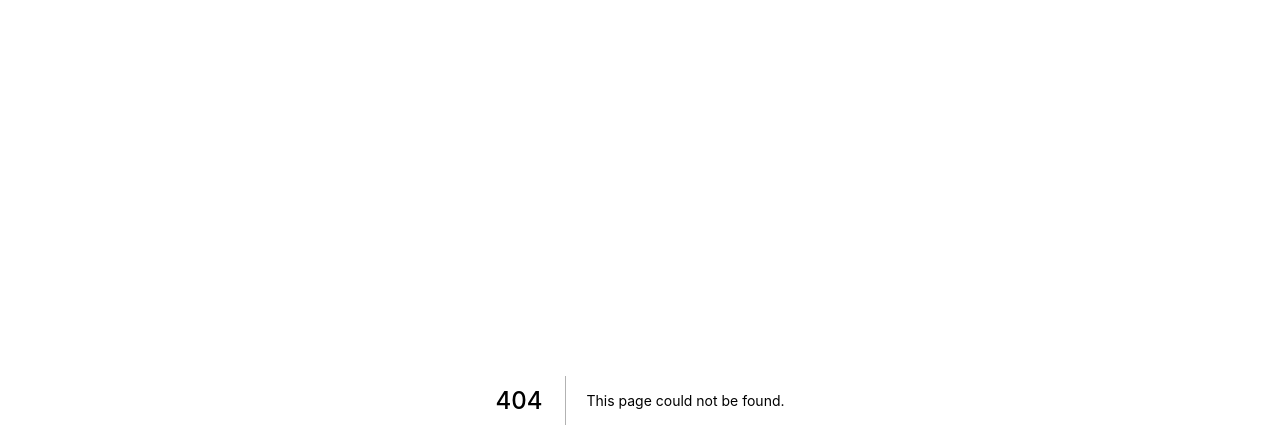
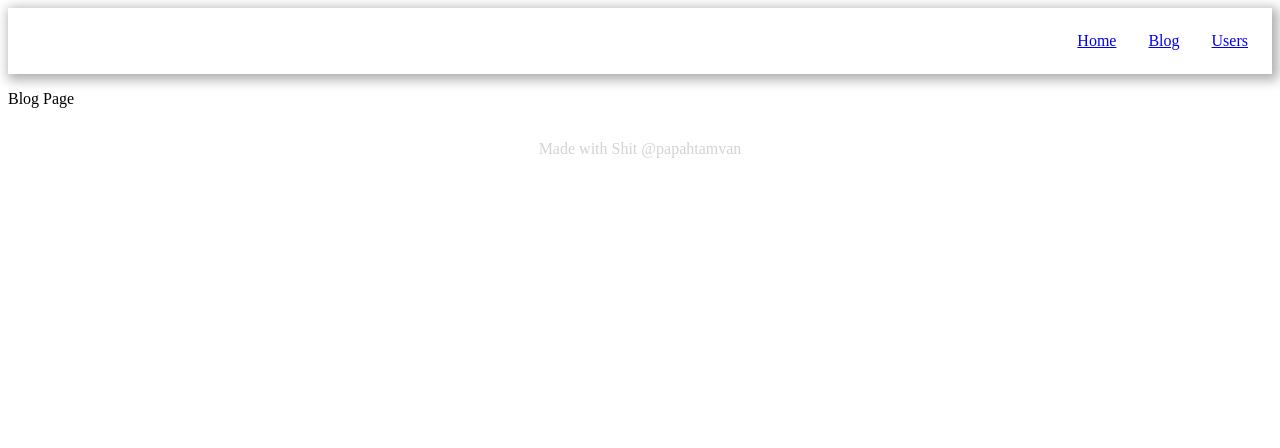
Before and after one commit to adilpermatasidik/LatihanVoucerBWA, a Next.js app: page /blog in a window 1280 px wide. Before the commit this address had no page. Shown: the top 448 px of the page. Built offline with nearby package versions, Linux system fonts and the light colour scheme.

Commit message:
Create blog.tsx

```diff
--- /dev/null
+++ b/pages/blog.tsx
@@ -0,0 +1,9 @@
+import Layout from "../components/Layout";
+
+export default function Blog(){
+    return (
+        <Layout>
+            <p className="title">Blog Page</p>
+        </Layout>
+    );
+}
```
